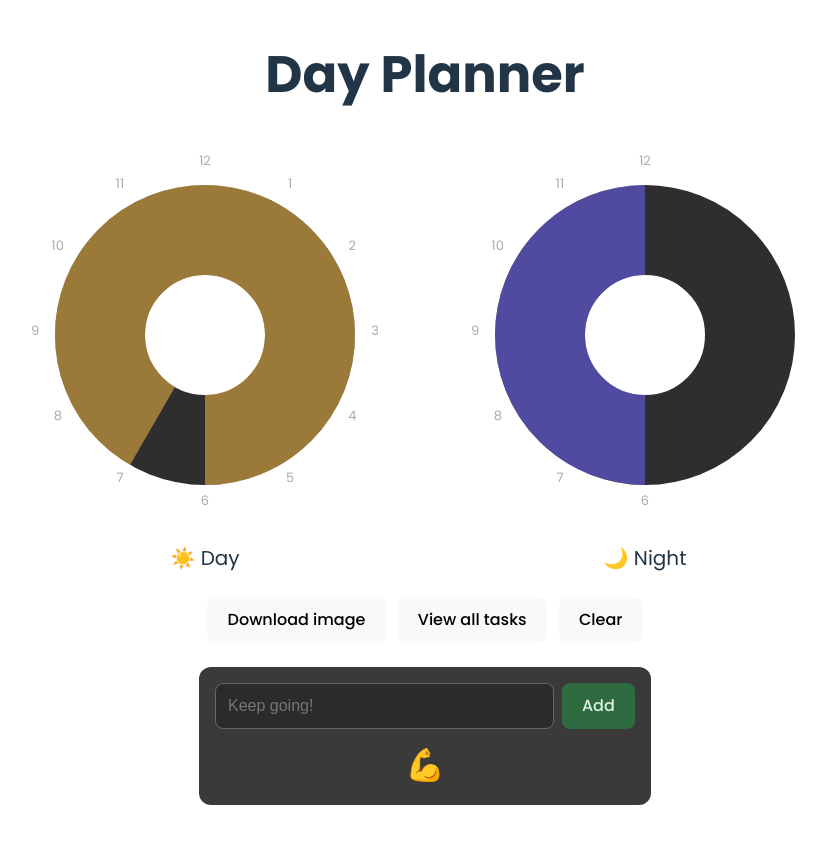
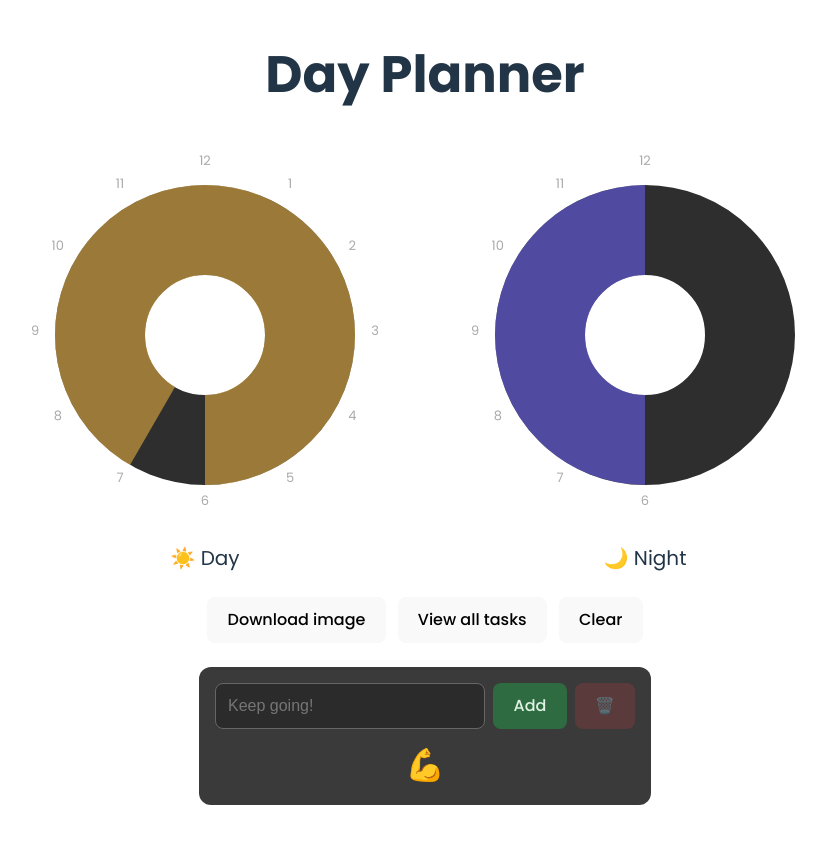
Before and after one commit to callmelazarus/day-organization-planner, a React (Vite) app: page / in a window 1280 px wide. Shown: the whole page, without its empty margins (215-1041 px from the left). Built offline with nearby package versions, Linux system fonts and the light colour scheme.

Commit message:
feat: add a clear-all button to the todo list
Adds a trash-icon button right of Add that clears all todos, guarded
by the same ConfirmModal used elsewhere, backed by clearTodos in
useTodos.

Co-Authored-By: Claude Sonnet 5 <noreply@anthropic.com>

```diff
--- a/src/clock/DayPlanner.tsx
+++ b/src/clock/DayPlanner.tsx
@@ -31,7 +31,7 @@ interface PendingEdit {
 
 export function DayPlanner(): ReactElement {
   const { segments, addSegment, updateSegment, deleteSegment, clearSegments } = useSegments();
-  const { todos, addTodo, deleteTodo, toggleStar, moveTodoUp } = useTodos();
+  const { todos, addTodo, deleteTodo, toggleStar, moveTodoUp, clearTodos } = useTodos();
   const [pendingCreate, setPendingCreate] = useState<PendingCreate | null>(null);
   const [pendingEdit, setPendingEdit] = useState<PendingEdit | null>(null);
   const [isTaskListOpen, setIsTaskListOpen] = useState(false);
@@ -115,6 +115,7 @@ export function DayPlanner(): ReactElement {
         onDelete={deleteTodo}
         onToggleStar={toggleStar}
         onMoveUp={moveTodoUp}
+        onClearAll={clearTodos}
       />
 
       {isTaskListOpen && (
--- a/src/clock/TodoList.tsx
+++ b/src/clock/TodoList.tsx
@@ -1,5 +1,6 @@
 import { useState } from 'react';
 import type { FormEvent, ReactElement } from 'react';
+import { ConfirmModal } from './ConfirmModal';
 import type { Todo } from './types';
 
 export interface TodoListProps {
@@ -8,6 +9,7 @@ export interface TodoListProps {
   onDelete: (id: string) => void;
   onToggleStar: (id: string) => void;
   onMoveUp: (id: string) => void;
+  onClearAll: () => void;
 }
 
 export function TodoList({
@@ -16,8 +18,10 @@ export function TodoList({
   onDelete,
   onToggleStar,
   onMoveUp,
+  onClearAll,
 }: TodoListProps): ReactElement {
   const [text, setText] = useState('');
+  const [isClearConfirmOpen, setIsClearConfirmOpen] = useState(false);
 
   const orderedTodos = [...todos].sort((a, b) => Number(b.starred) - Number(a.starred));
 
@@ -60,6 +64,20 @@ export function TodoList({
         />
         <button type="submit" style={{ backgroundColor: '#2f6b40', color: '#dff2e4' }}>
           Add
+        </button>
+        <button
+          type="button"
+          onClick={() => setIsClearConfirmOpen(true)}
+          disabled={todos.length === 0}
+          aria-label="Clear all tasks"
+          style={{
+            backgroundColor: '#8a3a3a',
+            color: '#f5d9d9',
+            opacity: todos.length === 0 ? 0.4 : 1,
+            cursor: todos.length === 0 ? 'not-allowed' : 'pointer',
+          }}
+        >
+          🗑️
         </button>
       </form>
 
@@ -116,6 +134,18 @@ export function TodoList({
           })}
         </ul>
       )}
+
+      {isClearConfirmOpen && (
+        <ConfirmModal
+          message="Clear all todos?"
+          confirmLabel="Clear"
+          onConfirm={() => {
+            onClearAll();
+            setIsClearConfirmOpen(false);
+          }}
+          onCancel={() => setIsClearConfirmOpen(false)}
+        />
+      )}
     </div>
   );
 }
--- a/src/clock/useTodos.ts
+++ b/src/clock/useTodos.ts
@@ -7,6 +7,7 @@ export interface UseTodosResult {
   deleteTodo: (id: string) => void;
   toggleStar: (id: string) => void;
   moveTodoUp: (id: string) => void;
+  clearTodos: () => void;
 }
 
 const STORAGE_KEY = 'circular-clock-mvp:todos';
@@ -79,5 +80,9 @@ export function useTodos(): UseTodosResult {
     });
   }
 
-  return { todos, addTodo, deleteTodo, toggleStar, moveTodoUp };
+  function clearTodos(): void {
+    setTodos([]);
+  }
+
+  return { todos, addTodo, deleteTodo, toggleStar, moveTodoUp, clearTodos };
 }
```
Also changed, not shown: 2 other files (tests, documents, lock files or other folders).
